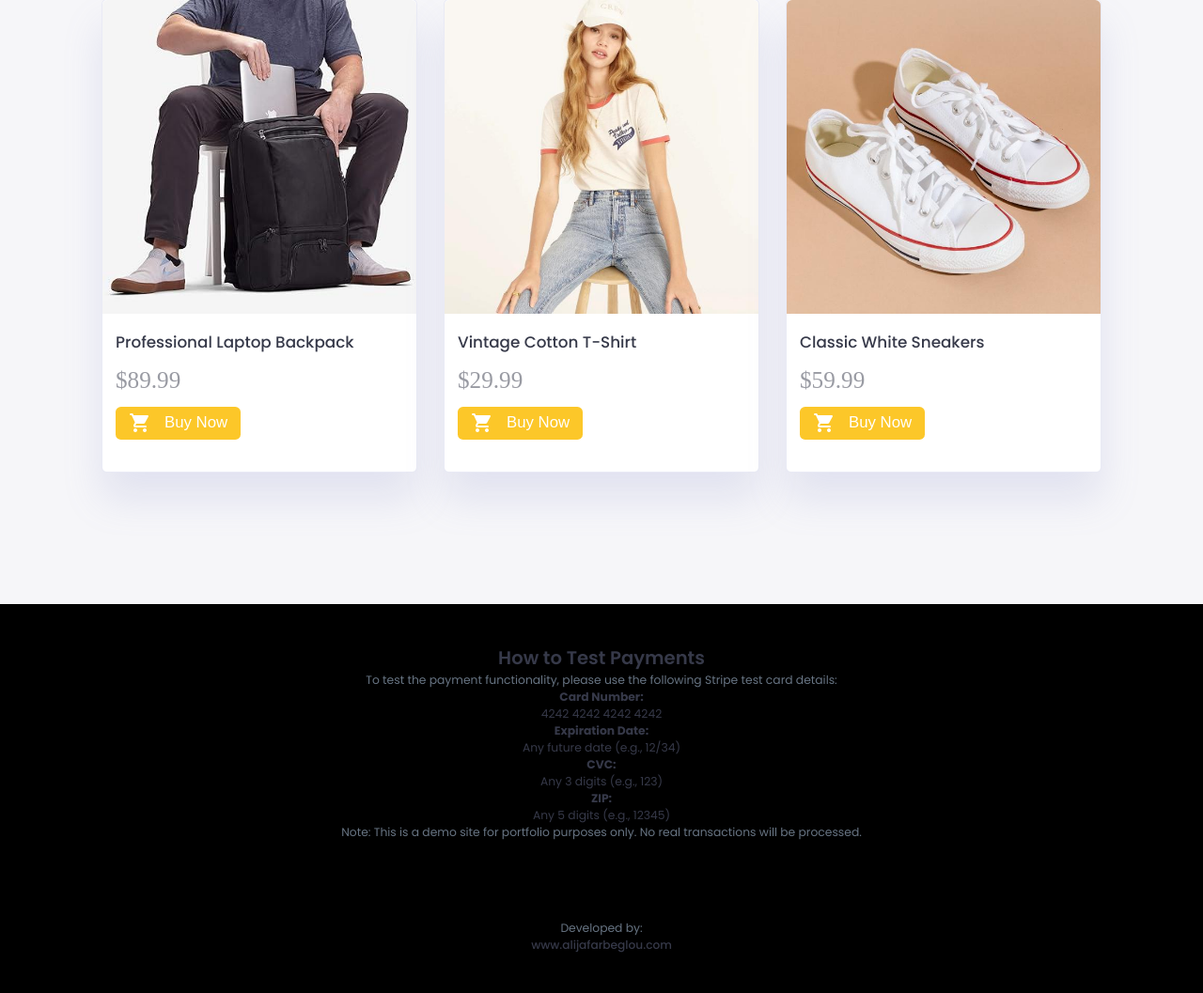
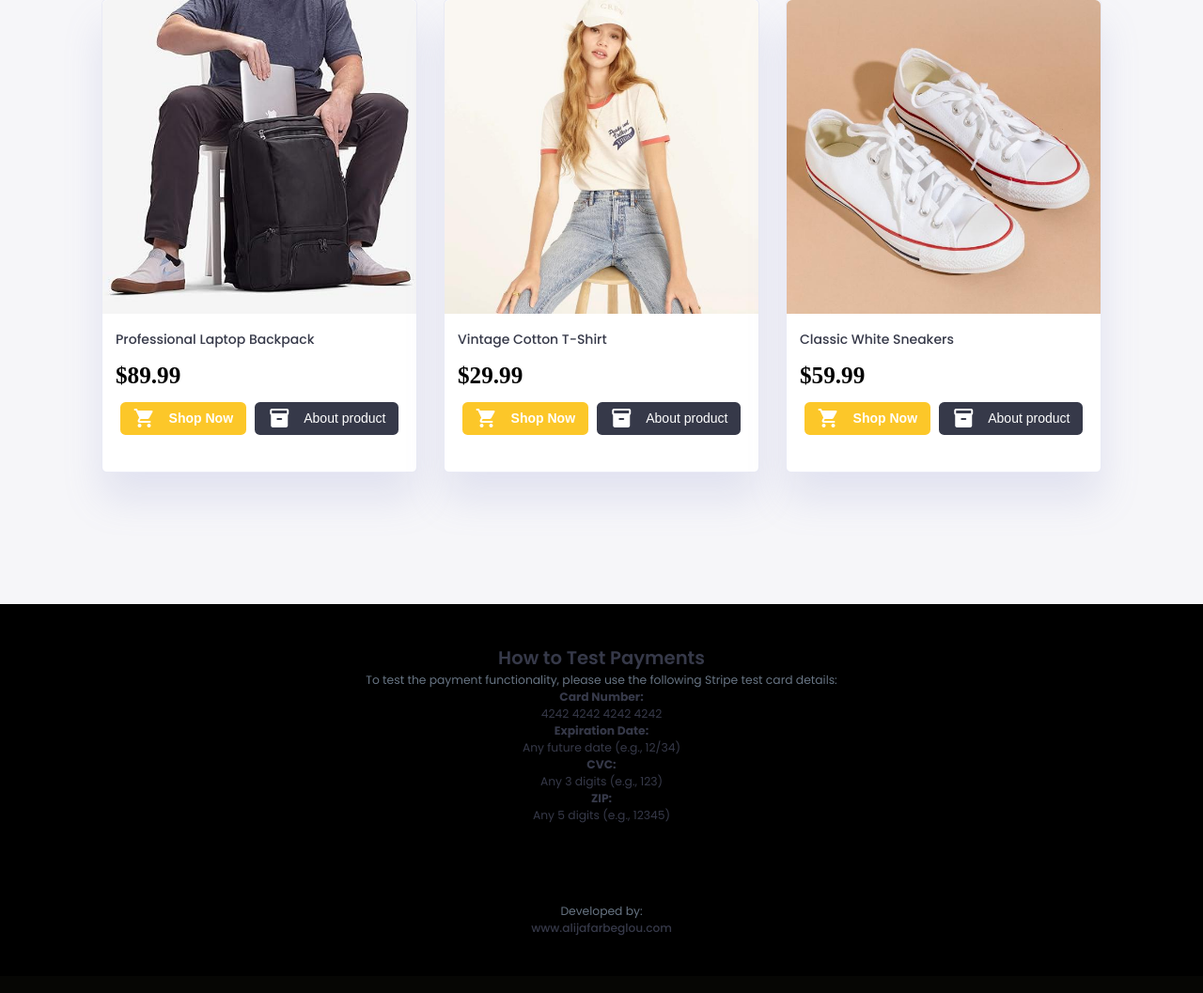
Before and after one commit to zilogfa/E-Commerce-Practice, a Flask app: page / in a window 1280 px wide. Shown: the part 774-1831 px from the top of the page at 94% size. After the commit the page ends 1770 px from the top, so only its background shows below. Run offline with Flask 3, Linux system fonts and the light colour scheme; some libraries are stand-ins or nearby versions.

Commit message:
UL update

```diff
--- a/static/css/styles.css
+++ b/static/css/styles.css
@@ -58,29 +58,7 @@ header .title h3{
     font-family:'Times New Roman', Times, serif;
 }
 
-.product-sec button{
-    display: flex;
-    flex-direction: row;
-    justify-content: center;
-    align-items: center;
-    gap: 1rem;
-    padding: 0.4rem 1rem;
-    background-color: var(--color-yellow-400);
-    border: 0;
-    border-radius: var(--border-radius-1);
-    transition: all 0.2s ease;
-    color: var(--color-white);
-}
 
-.product-sec button:hover{
-    color: var(--color-yellow-400);
-    background-color: var(--color-yellow-100);
-}
-
-.product-sec button:active{
-    color: var(--color-white);
-    background-color: var(--color-success);
-}
 
 
 .products{
@@ -88,6 +66,8 @@ header .title h3{
     flex-wrap: wrap;
     gap: 2rem;
     margin: 2rem 0;
+    justify-content: center;
+    align-items: center;
 
 }
 
@@ -131,14 +111,21 @@ header .title h3{
 
 
 .products .product h3{
-    font-size: 1.2rem;
+    font-size: 1rem;
 }
 
 .products .product p{
     font-size: 1.8rem;
-    color: var(--color-dark);
-    opacity: 0.5;
+    color: var(--color-black);
     font-family:'Times New Roman', Times, serif;
+    font-weight: 900;
+}
+
+.products .product .product-btn{
+    display: flex;
+    flex-direction: row;
+    align-items: center;
+    justify-content: space-around;
 }
 
 
@@ -266,6 +253,75 @@ ul li{
 
 
 
+
+
+
+
+/* >>>>>>>>>>>>> BTN */
+
+.buy-btn{
+    display: flex;
+    flex-direction: row;
+    justify-content: center;
+    align-items: center;
+    gap: 1rem;
+    padding: 0.4rem 1rem;
+    background-color: var(--color-yellow-400);
+    border: 0;
+    border-radius: var(--border-radius-1);
+    transition: all 0.2s ease;
+    color: var(--color-white);
+
+}
+
+.buy-btn h3{
+    font-weight: bold;
+}
+
+.buy-btn:hover{
+    color: var(--color-yellow-400);
+    background-color: var(--color-yellow-100);
+}
+
+.buy-btn:active{
+    color: var(--color-white);
+    background-color: var(--color-success);
+}
+
+
+
+
+
+.info-btn{
+    display: flex;
+    flex-direction: row;
+    justify-content: center;
+    align-items: center;
+    gap: 1rem;
+    padding: 0.4rem 1rem;
+    background-color: var(--color-dark);
+    border: 0;
+    border-radius: var(--border-radius-1);
+    transition: all 0.2s ease;
+    color: var(--color-white);
+}
+
+.info-btn:hover{
+    border: 1px solid var(--color-dark);
+    color: var(--color-dark);
+    background-color: var(--color-white);
+}
+
+.info-btn:active{
+    color: var(--color-white);
+    background-color: var(--color-success);
+}
+
+
+
+
+
+
 /* Custome Image Input FileField */
 .custom-input {
     position: relative;
--- a/templates/base.html
+++ b/templates/base.html
@@ -50,7 +50,6 @@
             <li><strong>CVC:</strong> Any 3 digits (e.g., 123)</li>
             <li><strong>ZIP:</strong> Any 5 digits (e.g., 12345)</li>
         </ul>
-        <p>Note: This is a demo site for portfolio purposes only. No real transactions will be processed.</p>
 
             <!-- <a href="{{url_for('add_product')}}">+ Add Product</a> -->
         </div>
--- a/templates/index.html
+++ b/templates/index.html
@@ -18,14 +18,23 @@
             <a href="{{url_for('view_product', product_id=product.id )}}"><h3>{{product.name}}</h3></a>
             <p>${{ product.price }}</p>
 
-            <form action="/create-checkout-session" method="POST">
-                <input type="hidden" name="product_name" value="{{product.name}}">
-                <input type="hidden" name="product_price" value="{{ product.price }}">
-                <button type="submit">
-                    <span class="material-icons-round">shopping_cart</span>
-                    <h3 class="h3-buy">Buy Now</h3>
+            <div class="product-btn">
+                <form action="/create-checkout-session" method="POST">
+                    <input type="hidden" name="product_name" value="{{product.name}}">
+                    <input type="hidden" name="product_price" value="{{ product.price }}">
+                    <button class="buy-btn" type="submit">
+                        <span class="material-icons-round">shopping_cart</span>
+                        <h3 class="h3-buy">Shop Now</h3>
+                    </button>
+
+
+                </form>
+                <button class="info-btn"  onclick="window.location.href='{{url_for('view_product', product_id=product.id )}}';">
+                    <span class="material-icons-round">inventory_2</span>
+                    <h3 class="h3-buy">About product</h3>
                 </button>
-            </form>
+            </div>
+
         </div>
 
 
--- a/templates/view_product.html
+++ b/templates/view_product.html
@@ -32,9 +32,9 @@
         <form action="/create-checkout-session" method="POST">
             <input type="hidden" name="product_name" value="{{product.name}}">
             <input type="hidden" name="product_price" value="{{ product.price }}">
-            <button type="submit">
+            <button class="buy-btn" type="submit">
                 <span class="material-icons-round">shopping_cart</span>
-                <h3 class="h3-buy">Buy Now</h3>
+                <h3 class="h3-buy">Shop Now</h3>
             </button>
         </form>
         </div>
```
